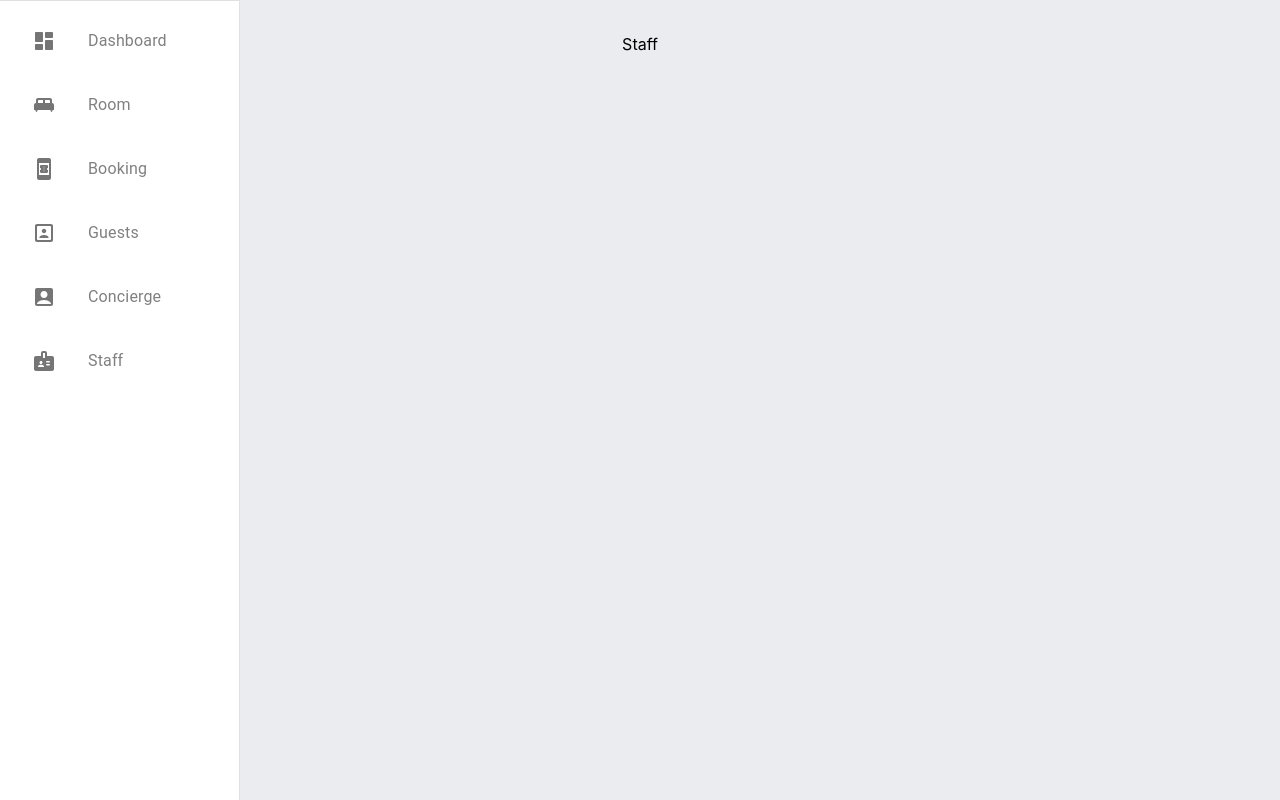
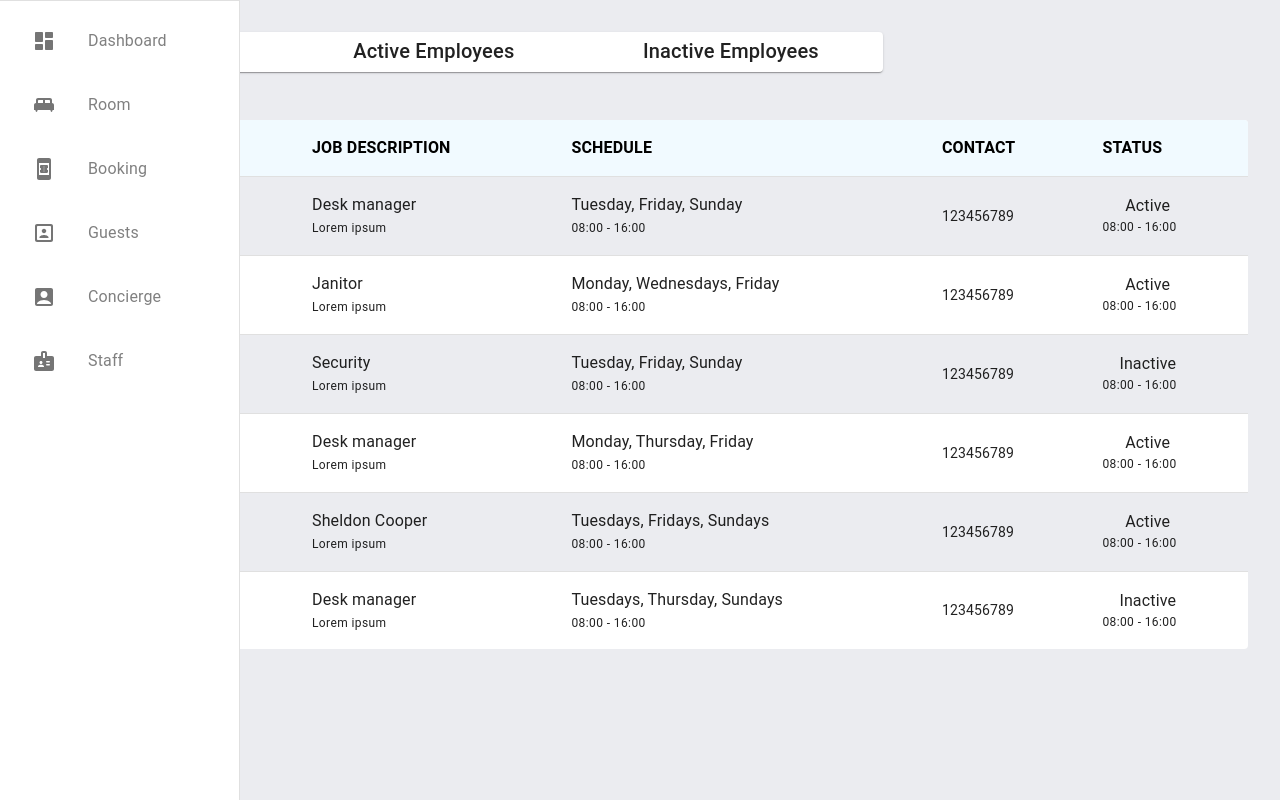
Before and after one commit to Sena543/hotel-mgt-frontend, a React (Vite) app: page /employees in a window 1280 px wide. Built offline with nearby package versions, Linux system fonts and the light colour scheme.

Commit message:
filtering employees based on selected header and day of week

```diff
--- a/src/pages/Staff/Staff.tsx
+++ b/src/pages/Staff/Staff.tsx
@@ -1,5 +1,112 @@
+import { Paper, Typography, TableContainer, Table, TableHead, TableRow, TableBody, TableCell } from "@mui/material";
+import { useState } from "react";
+import { StyledTableCell, StyledTableRow } from "../../components/Table/TableComp";
+import { employeeData } from "../../services/employee-data";
+
 function Staff() {
-	return <div>Staff</div>;
+	const [selectedHeader, setSelectedHeader] = useState<string>("all");
+
+	const headers = [
+		{ name: "All Employees", value: "all" },
+		{ name: "Active Employees", value: "active" },
+		{ name: "Inactive Employees", value: "inactive" },
+	];
+	const tableheader = ["Employees Name", "Job Description", "Schedule", "Contact", "Status"];
+
+	const filterEmployees = () => {
+		const currentWeekDay = new Date().toLocaleDateString("en-us", { weekday: "long" });
+		//return which employees are active on the current day
+		//useful if shift system is ran
+		if (selectedHeader === "active") {
+			return employeeData.filter(
+				({ schedule }: { schedule: string }) => schedule.split(", ").includes(currentWeekDay) === true
+			);
+		}
+		if (selectedHeader === "inactive") {
+			return employeeData.filter(
+				({ schedule }: { schedule: string }) => schedule.split(", ").includes(currentWeekDay) === false
+			);
+		}
+
+		return employeeData;
+	};
+
+	return (
+		<div>
+			<Paper className="room-header-paper">
+				{headers &&
+					headers.map(({ name, value }) => (
+						<div onClick={() => setSelectedHeader(value)} key={`${name}-${value}`} className="roomHeader">
+							<Typography variant="h6">{name}</Typography>
+						</div>
+					))}
+			</Paper>
+
+			<TableContainer component={Paper} elevation={0} className="room-table-container">
+				<Table>
+					<TableHead>
+						<TableRow>
+							{tableheader.map((name) => (
+								<StyledTableCell key={name}>{name.toLocaleUpperCase()}</StyledTableCell>
+							))}
+						</TableRow>
+					</TableHead>
+					<TableBody>
+						{filterEmployees() &&
+							filterEmployees().map(
+								({
+									name,
+									jobTitle,
+									description,
+									schedule,
+									time,
+									status,
+									contact,
+								}: {
+									name: string;
+									jobTitle: string;
+									description: string;
+									schedule: string;
+									time: string;
+									status: string;
+									contact: string;
+								}) => (
+									<StyledTableRow hover key={`${name}-${jobTitle}-${contact}`}>
+										<TableCell>{name}</TableCell>
+										<TableCell>
+											<Typography>{jobTitle}</Typography>
+											<Typography variant="caption">{description}</Typography>
+										</TableCell>
+										<TableCell>
+											<Typography>{schedule}</Typography>
+											<Typography variant="caption">{time}</Typography>
+										</TableCell>
+										<TableCell>{contact}</TableCell>
+										<TableCell>
+											<Typography
+												className={status.toLocaleLowerCase()}
+												style={{
+													display: "grid",
+													placeItems: "center",
+													width: "70%",
+													borderRadius: 5,
+												}}
+											>
+												{status}
+											</Typography>
+											<Typography variant="caption" display="block">
+												{time}
+											</Typography>
+										</TableCell>
+									</StyledTableRow>
+								)
+							)}
+					</TableBody>
+				</Table>
+			</TableContainer>
+		</div>
+	);
 }
 
 export default Staff;
+// return employeeData.filter(({ status }: { status: string }) => status.toLocaleLowerCase() === "inactive");
--- a/src/services/employee-data.ts
+++ b/src/services/employee-data.ts
@@ -30,7 +30,7 @@ export const employeeData = [
 		name: "Martha Wayne",
 		jobTitle: "Desk manager",
 		description: "Lorem ipsum",
-		schedule: "Monday, Wednesdays, Friday",
+		schedule: "Monday, Thursday, Friday",
 		time: "08:00 - 16:00",
 		contact: "123456789",
 		status: "Active",
@@ -48,7 +48,7 @@ export const employeeData = [
 		name: "Barry Allen",
 		jobTitle: "Desk manager",
 		description: "Lorem ipsum",
-		schedule: "Tuesdays, Fridays, Sundays",
+		schedule: "Tuesdays, Thursday, Sundays",
 		time: "08:00 - 16:00",
 		contact: "123456789",
 		status: "Inactive",
```
